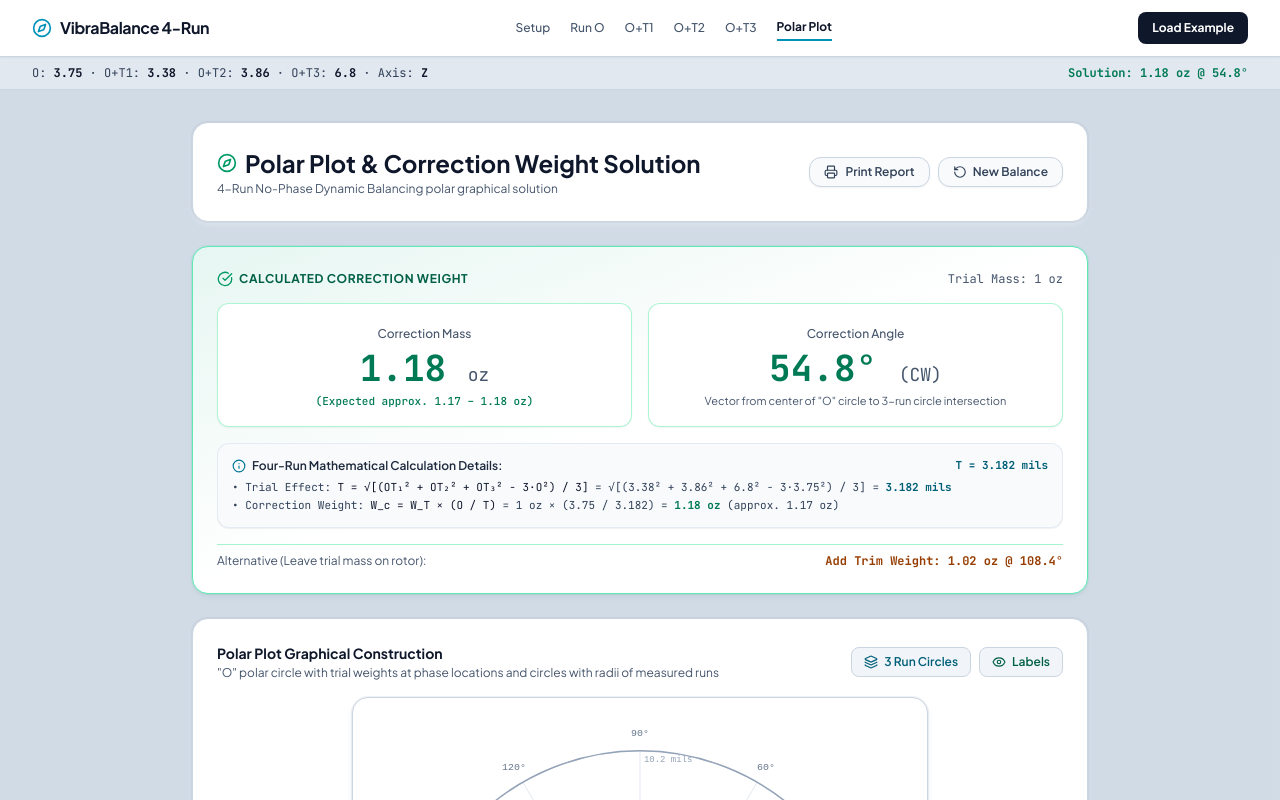
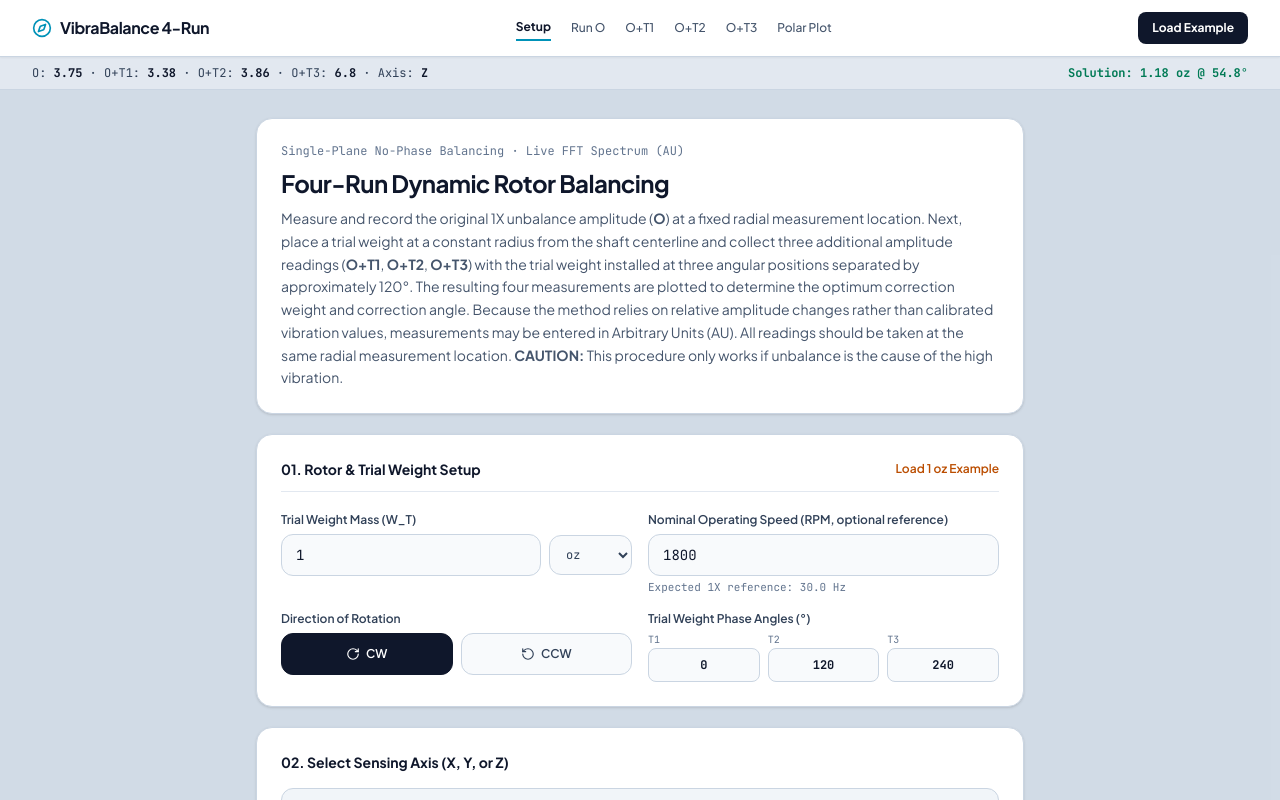
Before and after one commit to ivibr8/Vibrabalance-4run, a React (Vite) app: page / in a window 1280 px wide. Shown: the top 800 px of the page. Built offline with nearby package versions, Linux system fonts and the light colour scheme.

Commit message:
Add files via upload
change to make page 1 load first

```diff
--- a/src/App.tsx
+++ b/src/App.tsx
@@ -121,7 +121,7 @@ const BLANK_RUNS = (cfg: BalancingConfig): RunData[] => [
 
 export default function App() {
   // 0: Setup, 1..4: Runs O..O+T3, 5: Polar Plot & Solution
-  const [currentScreen, setCurrentScreen] = useState<number>(5);
+  const [currentScreen, setCurrentScreen] = useState<number>(0);
   const [config, setConfig] = useState<BalancingConfig>(INITIAL_CONFIG);
   const [runs, setRuns] = useState<RunData[]>(INITIAL_RUNS);
   const [lockedAxis, setLockedAxis] = useState<SensorAxis | null>(null);
```
